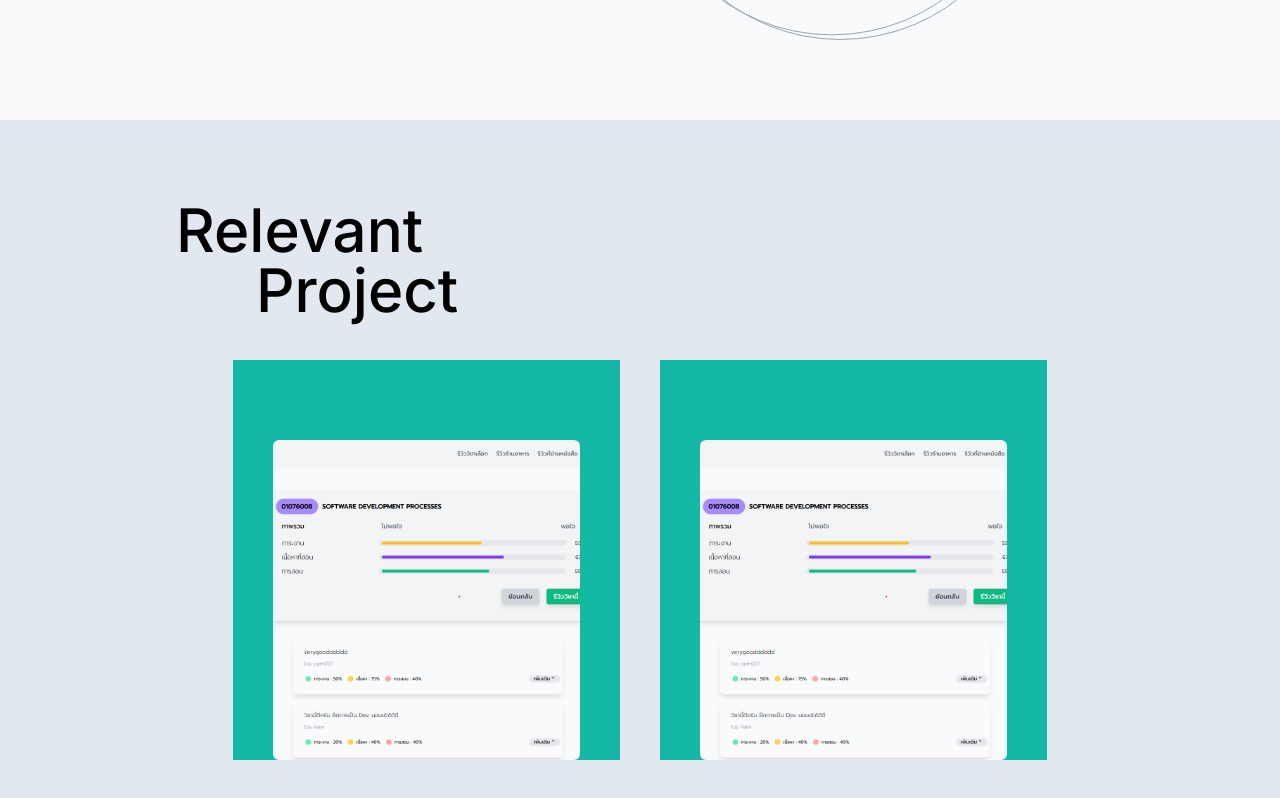
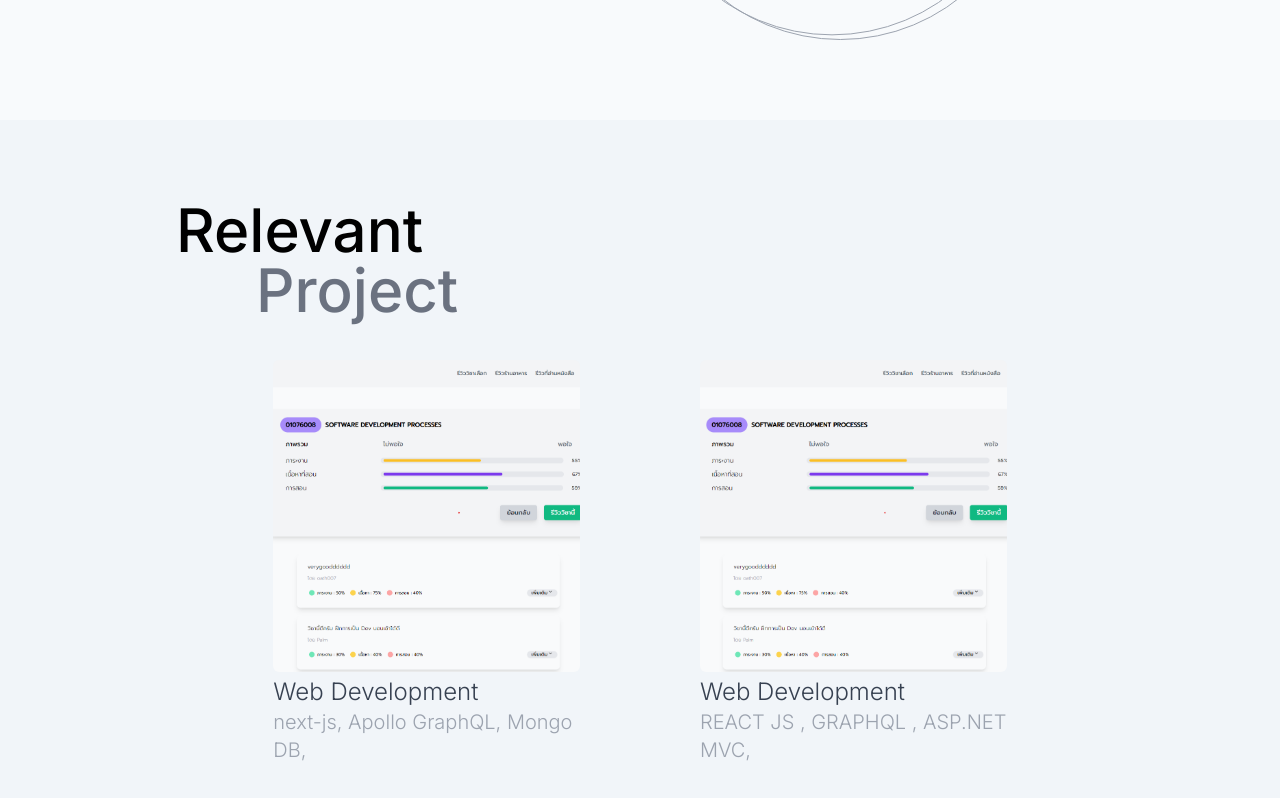
Before and after one commit to aphisit-ths/me, a React (Create React App) app: page / in a window 1280 px wide. Shown: the part 680-1478 px from the top of the page. Built offline with nearby package versions, Linux system fonts and the light colour scheme.

Commit message:
add link

```diff
--- a/src/components/intro/index.jsx
+++ b/src/components/intro/index.jsx
@@ -3,7 +3,7 @@ import { motion } from 'framer-motion';
 
 function IntroPage() {
   return (
-    <div className='flex w-screen h-screen justify-center items-center flex-col bg-slate-50'>
+    <div className='flex w-screen h-screen justify-center items-center flex-col bg-slate-50 relative'>
       <div className='w-full h-full relative p-10'>
         <motion.div
           animate={{ x: [-30, 10, -30] }}
--- a/src/components/nav/index.jsx
+++ b/src/components/nav/index.jsx
@@ -13,7 +13,7 @@ function Navbar() {
           Home
         </p>
         <ul className='flex justify-evenly'>
-          <a href='#project'>
+          <a href='/#project'>
             <li className=' font-inter font-semibold ml-10 cursor-pointer text-gray-700'>
               Project
             </li>
--- a/src/components/projects/index.jsx
+++ b/src/components/projects/index.jsx
@@ -7,22 +7,22 @@ function Projects() {
   return (
     <section
       id='project'
-      className='w-screen h-auto min-h-full flex flex-col px-44 py-20 justify-center bg-slate-200 '
+      className='w-screen max-h-max flex flex-col px-44 py-20 justify-center bg-slate-100 '
     >
       <div className='w-4/5 h-1/3 '>
         <motion.h1
           initial={{ opacity: 0, y: 30 }}
           animate={{ opacity: 1, y: 0 }}
-          transition={{ delay: 0.2 }}
-          className='font-medium font-inter text-6xl'
+          transition={{ delay: 0.7 }}
+          className='font-medium font-inter text-6xl '
         >
           Relevant{' '}
         </motion.h1>
         <motion.h1
           initial={{ opacity: 0, y: 30 }}
           animate={{ opacity: 1, y: 0 }}
-          transition={{ delay: 0.5 }}
-          className='font-medium font-inter ml-20 text-6xl'
+          transition={{ delay: 1 }}
+          className='font-medium font-inter ml-20 text-6xl text-gray-500'
         >
           Project{' '}
         </motion.h1>
@@ -30,7 +30,12 @@ function Projects() {
       <div className='flex flex-row gap-10 flex-wrap w-full justify-center h-screen  mt-10'>
         {projects.map((project, i) => (
           <>
-            <div className='bg-teal-500 w-5/12 h-1/2 flex flex-col justify-end cursor-pointer px-10'>
+            <a
+              href={project.githubLink}
+              target='_blank'
+              rel='noopener noreferrer'
+              className=' w-5/12 h-1/2 flex flex-col justify-end cursor-pointer px-10'
+            >
               <div className='w-full h-4/5  flex justify-center align-middle   '>
                 <img
                   className='object-cover rounded-md'
@@ -38,7 +43,15 @@ function Projects() {
                   alt='kmit-reviewer'
                 />
               </div>
-            </div>
+              <div className='w-full h-20  my-1 '>
+                <h1 className='font-inter font-light text-gray-700 text-2xl'>
+                  {project.type}
+                </h1>
+                <h2 className='font-inter font-light text-gray-400 text-xl'>
+                  {project.stack.map((stack, i) => stack + ',  ')}
+                </h2>
+              </div>
+            </a>
           </>
         ))}
       </div>
--- a/src/utils/myinfo/projects.js
+++ b/src/utils/myinfo/projects.js
@@ -3,7 +3,7 @@ export const projects = [
     projectName: 'KMITL-REVIEWER',
     desc: 'selective subject review platform to share experience for select the appropriate subjects.',
     stack: ['next-js', 'Apollo GraphQL', 'Mongo DB'],
-    githubLink: 'github.com/aphisit-ths/frontend-nextjs',
+    githubLink: 'https://github.com/aphisit-ths/frontend-nextjs',
     type: 'Web Development',
     imgUrl: '/kmit-reviewer.png',
   },
@@ -11,7 +11,7 @@ export const projects = [
     projectName: 'TIAW HA THUM  ',
     desc: 'platform to share experience of cultural attraction . ',
     stack: ['REACT JS ', 'GRAPHQL ', 'ASP.NET MVC'],
-    githubLink: 'github.com/aphisit-ths/frontend-nextjs',
+    githubLink: 'https://github.com/aphisit-ths/frontend-nextjs',
     type: 'Web Development',
     imgUrl: '/kmit-reviewer.png',
   },
@@ -19,7 +19,7 @@ export const projects = [
     projectName: 'STROKE PREDICTION ',
     desc: 'Simple Machine learning application  ',
     stack: ['Stramlit', 'Python', 'Python for Machine Learning'],
-    githubLink: 'github.com/aphisit-ths/MACHINE-LEARNING-ASSIGNMENT',
+    githubLink: 'https://github.com/aphisit-ths/MACHINE-LEARNING-ASSIGNMENT',
     type: 'Web Development',
     imgUrl: '/kmit-reviewer.png',
   },
@@ -27,7 +27,7 @@ export const projects = [
     projectName: 'STROKE PREDICTION ',
     desc: 'Simple Machine learning application  ',
     stack: ['Stramlit', 'Python', 'Python for Machine Learning'],
-    githubLink: 'github.com/aphisit-ths/MACHINE-LEARNING-ASSIGNMENT',
+    githubLink: 'https://github.com/aphisit-ths/MACHINE-LEARNING-ASSIGNMENT',
     type: 'Web Development',
     imgUrl: '/worldy.png',
   },
```
